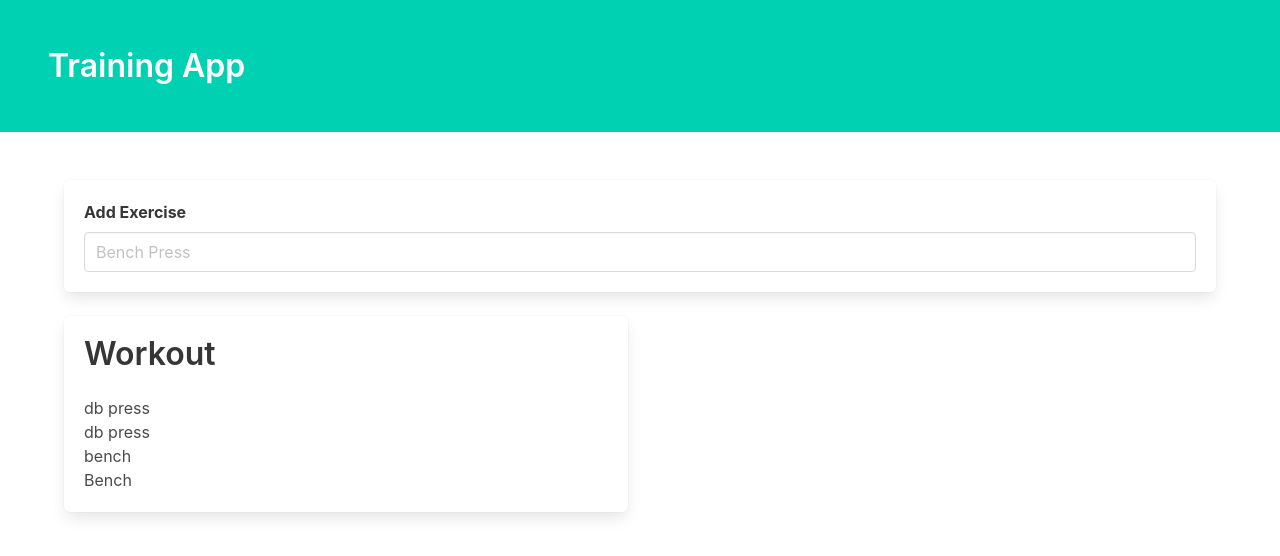
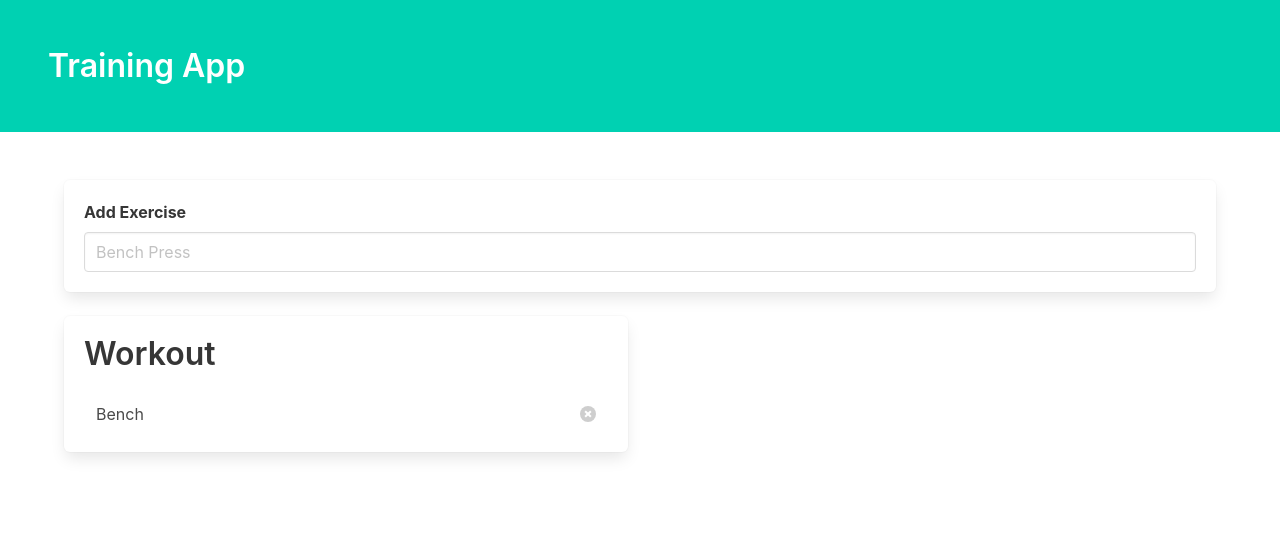
Before and after one commit to elijy/training-diary, a React (Create React App) app: page / in a window 1280 px wide. Shown: the top 556 px of the page. Built offline with nearby package versions, Linux system fonts and the light colour scheme; data requests are answered from the project's data file.

Commit message:
delete exercise

```diff
--- a/db.json
+++ b/db.json
@@ -1,103 +1,5 @@
 {
   "exercises": [
-    {
-      "id": "1382",
-      "name": "db press",
-      "sets": [
-        {
-          "weight": 0,
-          "reps": "2"
-        },
-        {
-          "weight": 0,
-          "reps": "1"
-        },
-        {
-          "weight": "2",
-          "reps": 0
-        },
-        {
-          "weight": "2",
-          "reps": 0
-        },
-        {
-          "weight": "3",
-          "reps": 0
-        },
-        {
-          "weight": "3",
-          "reps": 0
-        },
-        {
-          "weight": "2",
-          "reps": 0
-        },
-        {
-          "weight": "5",
-          "reps": 0
-        },
-        {
-          "weight": "2",
-          "reps": 0
-        },
-        {
-          "weight": "2",
-          "reps": "2"
-        }
-      ]
-    },
-    {
-      "id": "eae1",
-      "name": "db press",
-      "sets": [
-        {
-          "weight": 0,
-          "reps": 0
-        },
-        {
-          "weight": 0,
-          "reps": 0
-        },
-        {
-          "weight": "2",
-          "reps": 0
-        },
-        {
-          "weight": "2",
-          "reps": 0
-        }
-      ]
-    },
-    {
-      "id": "4a07",
-      "name": "bench",
-      "sets": [
-        {
-          "weight": "3",
-          "reps": 0
-        },
-        {
-          "weight": "3",
-          "reps": 0
-        },
-        {
-          "weight": "3",
-          "reps": 0
-        },
-        {
-          "weight": "3",
-          "reps": 0
-        },
-        {
-          "weight": "3",
-          "reps": 0
-        },
-        {
-          "weight": "3",
-          "reps": 0
-        }
-      ]
-    },
     {
       "id": "e73f",
       "name": "Bench",
--- a/package.json
+++ b/package.json
@@ -11,6 +11,7 @@
     "json-server": "^1.0.0-alpha.21",
     "react": "^18.2.0",
     "react-dom": "^18.2.0",
+    "react-icons": "^5.0.1",
     "react-scripts": "5.0.1",
     "web-vitals": "^2.1.0"
   },
--- a/src/App.js
+++ b/src/App.js
@@ -15,7 +15,7 @@ function App() {
     fetchExercises();
   }, []);
 
-  const submitHandler = async (e) => {
+  const createExercise = async (e) => {
     e.preventDefault();
     const { data } = await axios.post("http://localhost:3001/exercises", {
       name: exercise,
@@ -23,6 +23,13 @@ function App() {
     });
     setExercises([...exercises, { ...data }]);
     setExercise("");
+  };
+
+  const deleteExercise = async (id) => {
+    const { data } = await axios.delete(
+      `http://localhost:3001/exercises/${id}`
+    );
+    setExercises([...exercises.filter((exercise) => exercise.id !== data.id)]);
   };
 
   const addSet = async (id, weight, reps) => {
@@ -46,7 +53,7 @@ function App() {
       <div className="section">
         <div className="container">
           <div className="box">
-            <form onSubmit={submitHandler}>
+            <form onSubmit={createExercise}>
               <div className="field">
                 <label className="label">Add Exercise</label>
                 <div className="control">
@@ -63,7 +70,11 @@ function App() {
           </div>
 
           <div className="container">
-            <ExerciseList exercises={exercises} onAddSet={addSet} />
+            <ExerciseList
+              exercises={exercises}
+              onDeleteExercise={deleteExercise}
+              onAddSet={addSet}
+            />
           </div>
         </div>
       </div>
--- a/src/components/Exercise.js
+++ b/src/components/Exercise.js
@@ -1,8 +1,19 @@
-function Exercise({ exercise, onClick }) {
+function Exercise({ exercise, onClick, onDeleteExercise }) {
   return (
-    <div onClick={() => onClick(exercise)}>
-      <div>{exercise.name}</div>
-    </div>
+    <li>
+      <a>
+        <div
+          className="is-flex is-align-items-center is-justify-content-space-between"
+          onClick={() => onClick(exercise)}
+        >
+          {exercise.name}{" "}
+          <button
+            onClick={() => onDeleteExercise(exercise.id)}
+            className="delete is-small"
+          ></button>
+        </div>
+      </a>
+    </li>
   );
 }
 
--- a/src/components/ExerciseList.js
+++ b/src/components/ExerciseList.js
@@ -3,7 +3,7 @@ import { useState } from "react";
 import Exercise from "./Exercise";
 import ExerciseSets from "./ExerciseSets";
 
-function ExerciseList({ exercises, onAddSet }) {
+function ExerciseList({ exercises, onAddSet, onDeleteExercise }) {
   const [selectedExercise, setSelectedExercise] = useState(null);
 
   const getSelectedExercise = () => {
@@ -15,15 +15,20 @@ function ExerciseList({ exercises, onAddSet }) {
       <div className="column">
         <div className="box">
           <div className="title is-3">Workout</div>
+          <div className="menu">
+            <ul className="menu-list">
               {exercises.map((exercise) => {
                 return (
                   <Exercise
                     key={exercise.id}
                     exercise={exercise}
                     onClick={(exercise) => setSelectedExercise(exercise)}
+                    onDeleteExercise={onDeleteExercise}
                   />
                 );
               })}
+            </ul>
+          </div>
         </div>
       </div>
       <div className="column">
```
Also changed, not shown: 1 other file (tests, documents, lock files or other folders). Lines whose indentation alone changed are shown as unchanged.
